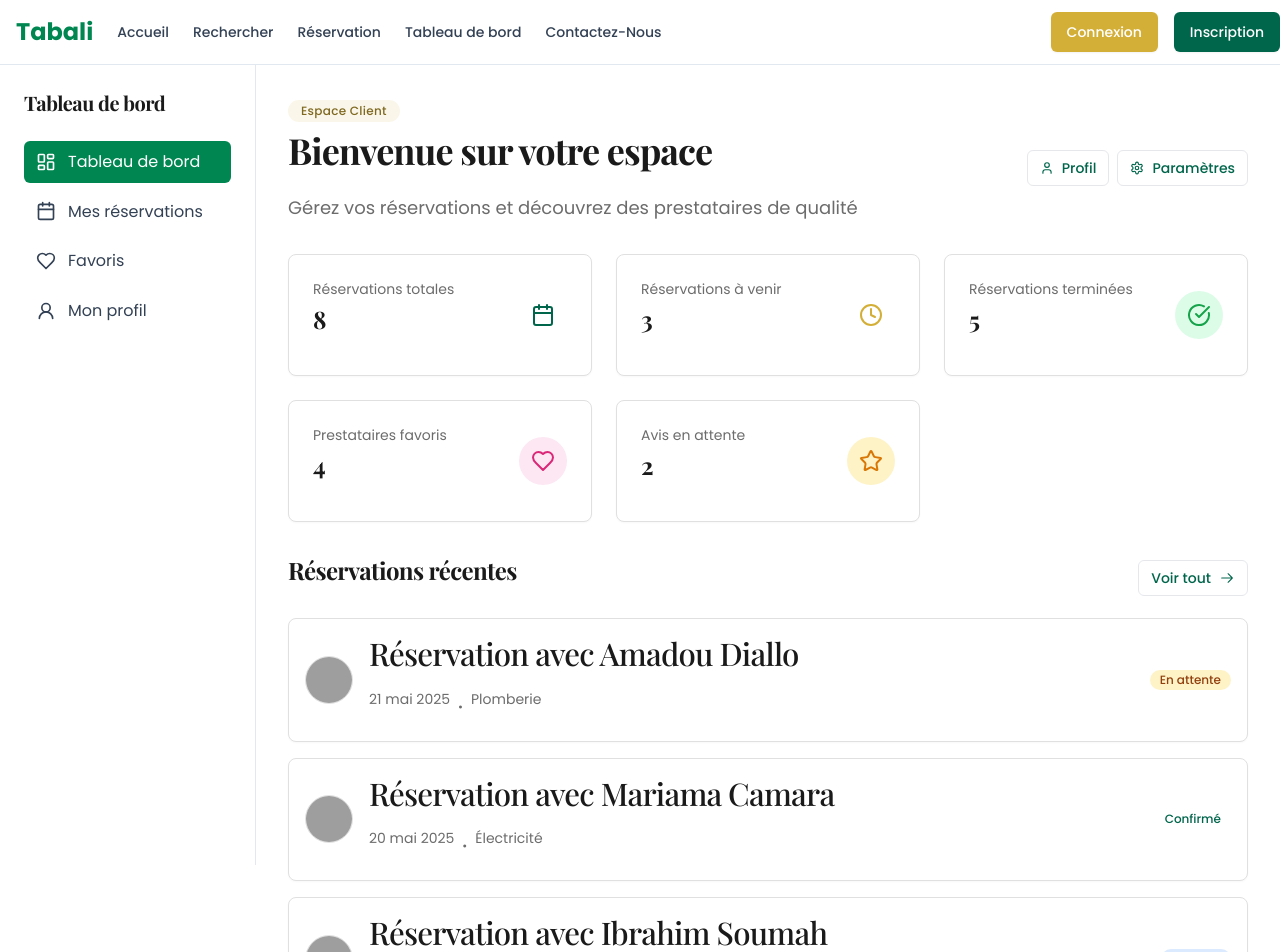
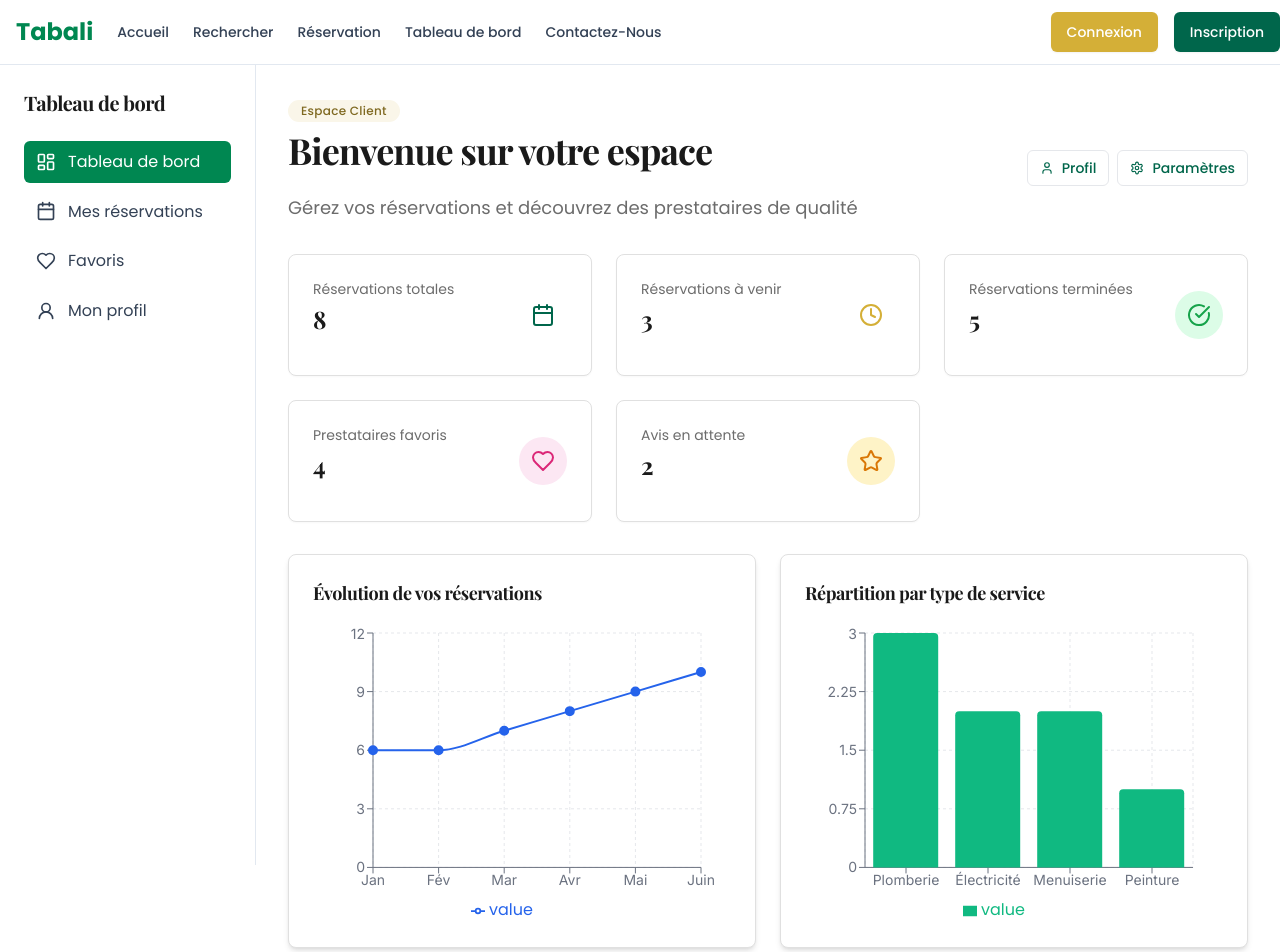
Before and after one commit to Jeanos2004/tabali, a Next.js app: page /dashboard in a window 1280 px wide. Shown: the top 952 px of the page. Built offline with nearby package versions, Linux system fonts and the light colour scheme; grey boxes are pictures that could not be loaded.

Commit message:
implementation des graphes dans le dashbord

```diff
--- a/src/app/(routes)/dashboard/page.tsx
+++ b/src/app/(routes)/dashboard/page.tsx
@@ -1,17 +1,18 @@
-"use client";
+'use client';
 
-import { useState, useEffect } from "react";
-import { Card, CardContent } from "@/components/ui/card";
-import { Button } from "@/components/ui/button";
-import { Badge } from "@/components/ui/badge";
-import Link from "next/link";
-import Image from "next/image";
-import { motion } from "framer-motion";
-import { MOCK_PROVIDERS } from "@/lib/constants";
-import { Calendar, Clock, Star, Heart, CheckCircle, User, Settings, Search } from "lucide-react";
+import { useState, useEffect } from 'react';
+import { Card, CardContent } from '@/components/ui/card';
+import { Button } from '@/components/ui/button';
+import { Badge } from '@/components/ui/badge';
+import Link from 'next/link';
+import Image from 'next/image';
+import { motion } from 'framer-motion';
+import { MOCK_PROVIDERS } from '@/lib/constants';
+import { Calendar, Clock, Star, Heart, CheckCircle, User, Settings, Search } from 'lucide-react';
+import DashboardCharts from '@/components/DashboardCharts';
 
 export default function DashboardPage() {
-  const [userType, setUserType] = useState<"client" | "provider" | "admin">("client");
+  const [userType, setUserType] = useState<'client' | 'provider' | 'admin'>('client');
   const [isLoading, setIsLoading] = useState(true);
   const [stats, setStats] = useState({
     bookings: 0,
@@ -25,16 +26,14 @@ export default function DashboardPage() {
   // Simuler un chargement de données
   useEffect(() => {
     const timer = setTimeout(() => {
-      // Vérifier si l'URL contient un paramètre userType
       const params = new URLSearchParams(window.location.search);
-      const typeParam = params.get("userType");
+      const typeParam = params.get('userType');
 
-      if (typeParam === "provider" || typeParam === "admin") {
+      if (typeParam === 'provider' || typeParam === 'admin') {
         setUserType(typeParam);
       }
 
-      // Générer des statistiques fictives selon le type d'utilisateur
-      if (typeParam === "provider") {
+      if (typeParam === 'provider') {
         setStats({
           bookings: 24,
           completed: 18,
@@ -43,7 +42,7 @@ export default function DashboardPage() {
           revenue: 1250000,
           pendingReviews: 3,
         });
-      } else if (typeParam === "admin") {
+      } else if (typeParam === 'admin') {
         setStats({
           bookings: 156,
           completed: 124,
@@ -108,14 +107,14 @@ export default function DashboardPage() {
         <div className="flex flex-col md:flex-row md:items-end md:justify-between gap-4 mb-2">
           <div>
             <Badge className="tabali-badge tabali-badge-secondary mb-2">
-              {userType === "client" ? "Espace Client" : userType === "provider" ? "Espace Prestataire" : "Administration"}
+              {userType === 'client' ? 'Espace Client' : userType === 'provider' ? 'Espace Prestataire' : 'Administration'}
             </Badge>
             <h1 className="text-3xl md:text-4xl font-bold tracking-tight font-tabali-serif text-tabali-foreground">
-              {userType === "client"
-                ? "Bienvenue sur votre espace"
-                : userType === "provider"
-                ? "Tableau de bord prestataire"
-                : "Tableau de bord administrateur"}
+              {userType === 'client'
+                ? 'Bienvenue sur votre espace'
+                : userType === 'provider'
+                ? 'Tableau de bord prestataire'
+                : 'Tableau de bord administrateur'}
             </h1>
           </div>
 
@@ -132,11 +131,11 @@ export default function DashboardPage() {
         </div>
 
         <p className="text-tabali-muted-foreground text-lg mb-6">
-          {userType === "client"
-            ? "Gérez vos réservations et découvrez des prestataires de qualité"
-            : userType === "provider"
-            ? "Gérez vos services et suivez vos réservations"
-            : "Supervisez l'activité de la plateforme et gérez les utilisateurs"}
+          {userType === 'client'
+            ? 'Gérez vos réservations et découvrez des prestataires de qualité'
+            : userType === 'provider'
+            ? 'Gérez vos services et suivez vos réservations'
+            : 'Supervisez l\'activité de la plateforme et gérez les utilisateurs'}
         </p>
       </motion.div>
 
@@ -194,7 +193,7 @@ export default function DashboardPage() {
           </Card>
         </motion.div>
 
-        {userType === "client" && (
+        {userType === 'client' && (
           <motion.div variants={item}>
             <Card className="border-tabali-border hover:shadow-md transition-all duration-300">
               <CardContent className="p-6">
@@ -212,7 +211,7 @@ export default function DashboardPage() {
           </motion.div>
         )}
 
-        {(userType === "provider" || userType === "admin") && (
+        {(userType === 'provider' || userType === 'admin') && (
           <motion.div variants={item}>
             <Card>
               <CardContent className="p-6">
@@ -261,14 +260,17 @@ export default function DashboardPage() {
         </motion.div>
       </motion.div>
 
+      {/* Ajout du composant DashboardCharts avec stats */}
+      <DashboardCharts userType={userType} stats={stats} />
+
       <div className="mb-8">
         <div className="flex items-center justify-between mb-4">
           <h2 className="text-2xl font-bold font-tabali-serif text-tabali-foreground">
-            {userType === "client"
-              ? "Réservations récentes"
-              : userType === "provider"
-              ? "Dernières demandes"
-              : "Dernières activités"}
+            {userType === 'client'
+              ? 'Réservations récentes'
+              : userType === 'provider'
+              ? 'Dernières demandes'
+              : 'Dernières activités'}
           </h2>
           <Link href="/dashboard/bookings">
             <Button variant="outline" size="sm" className="flex items-center gap-2 hover:bg-tabali-primary/10">
@@ -304,8 +306,8 @@ export default function DashboardPage() {
                         </div>
                       ) : (
                         <div className="w-full h-full bg-gradient-to-br from-tabali-primary to-tabali-secondary opacity-70 flex items-center justify-center text-white font-bold">
-                          {userType === "client" ?
-                            MOCK_PROVIDERS[index]?.name?.charAt(0) || "P" :
+                          {userType === 'client' ?
+                            MOCK_PROVIDERS[index]?.name?.charAt(0) || 'P' :
                             `C${index + 1}`
                           }
                         </div>
@@ -315,9 +317,9 @@ export default function DashboardPage() {
                       <div className="flex flex-col md:flex-row md:items-center md:justify-between gap-2">
                         <div>
                           <h3 className="font-medium text-tabali-foreground">
-                            {userType === "client"
+                            {userType === 'client'
                               ? `Réservation avec ${MOCK_PROVIDERS[index].name}`
-                              : userType === "provider"
+                              : userType === 'provider'
                               ? `Demande de Client ${index + 1}`
                               : `Réservation #${100 + index}`}
                           </h3>
@@ -325,15 +327,15 @@ export default function DashboardPage() {
                             <p className="text-sm text-tabali-muted-foreground">
                               {new Date(
                                 Date.now() - index * 24 * 60 * 60 * 1000
-                              ).toLocaleDateString("fr-FR", {
-                                year: "numeric",
-                                month: "long",
-                                day: "numeric",
+                              ).toLocaleDateString('fr-FR', {
+                                year: 'numeric',
+                                month: 'long',
+                                day: 'numeric',
                               })}
                             </p>
                             <span className="text-xs text-tabali-muted-foreground">•</span>
                             <p className="text-sm text-tabali-muted-foreground">
-                              {index === 0 ? "Plomberie" : index === 1 ? "Électricité" : "Menuiserie"}
+                              {index === 0 ? 'Plomberie' : index === 1 ? 'Électricité' : 'Menuiserie'}
                             </p>
                           </div>
                         </div>
@@ -341,17 +343,17 @@ export default function DashboardPage() {
                           <span
                             className={`inline-flex items-center rounded-full px-2.5 py-0.5 text-xs font-medium ${
                               index === 0
-                                ? "bg-amber-100 text-amber-800"
+                                ? 'bg-amber-100 text-amber-800'
                                 : index === 1
-                                ? "bg-tabali-primary/10 text-tabali-primary"
-                                : "bg-blue-100 text-blue-800"
+                                ? 'bg-tabali-primary/10 text-tabali-primary'
+                                : 'bg-blue-100 text-blue-800'
                             }`}
                           >
                             {index === 0
-                              ? "En attente"
+                              ? 'En attente'
                               : index === 1
-                              ? "Confirmé"
-                              : "Terminé"}
+                              ? 'Confirmé'
+                              : 'Terminé'}
                           </span>
                         </div>
                       </div>
@@ -364,7 +366,7 @@ export default function DashboardPage() {
         </motion.div>
       </div>
 
-      {userType === "client" && (
+      {userType === 'client' && (
         <div>
           <div className="flex items-center justify-between mb-4">
             <h2 className="text-2xl font-bold font-tabali-serif text-tabali-foreground">Prestataires recommandés</h2>
--- /dev/null
+++ b/src/components/DashboardCharts.tsx
@@ -0,0 +1,149 @@
+'use client';
+
+import { motion } from 'framer-motion';
+import { ResponsiveContainer, LineChart, Line, XAxis, YAxis, CartesianGrid, Tooltip, Legend, BarChart, Bar } from 'recharts';
+
+// Types pour les données
+interface ChartData {
+  lineChart: Array<{ month: string; value: number }>;
+  barChart: Array<{ service: string; value: number }>;
+}
+
+// Props pour le composant
+interface DashboardChartsProps {
+  userType: 'client' | 'provider' | 'admin';
+  stats: {
+    bookings: number;
+    completed: number;
+    upcoming: number;
+    favorites: number;
+    revenue: number;
+    pendingReviews: number;
+  };
+}
+
+// Générer des données pour les graphiques à partir de stats
+const generateChartData = (userType: 'client' | 'provider' | 'admin', stats: DashboardChartsProps['stats']): ChartData => {
+  // Générer des données pour la courbe (évolution mensuelle)
+  const months = ['Jan', 'Fév', 'Mar', 'Avr', 'Mai', 'Juin'];
+  const baseValue = userType === 'client' ? stats.bookings : stats.revenue / 100000; // Normaliser revenue pour l'échelle
+  const lineChart = months.map((month, index) => ({
+    month,
+    value: Math.round(baseValue * (0.7 + index * 0.1)), // Variation fictive
+  }));
+
+  // Générer des données pour le diagramme en barres (répartition par service)
+  const services = ['Plomberie', 'Électricité', 'Menuiserie', 'Peinture'];
+  const totalBookings = stats.bookings;
+  const barChart = services.map((service, index) => ({
+    service,
+    value: Math.round(totalBookings * (0.4 - index * 0.1)), // Répartition fictive
+  }));
+
+  return { lineChart, barChart };
+};
+
+// Animation pour les graphiques
+const container = {
+  hidden: { opacity: 0 },
+  show: {
+    opacity: 1,
+    transition: {
+      staggerChildren: 0.2,
+    },
+  },
+};
+
+const item = {
+  hidden: { opacity: 0, y: 20 },
+  show: { opacity: 1, y: 0 },
+};
+
+export default function DashboardCharts({ userType, stats }: DashboardChartsProps) {
+  const chartData = generateChartData(userType, stats);
+
+  return (
+    <>
+      <style>{`
+        .custom-chart .recharts-wrapper:focus,
+        .custom-chart .recharts-surface:focus,
+        .custom-chart .recharts-wrapper:focus-within,
+        .custom-chart .recharts-surface:focus-within,
+        .custom-chart .recharts-cartesian-layer:focus,
+        .custom-chart .recharts-cartesian-layer:focus-within,
+        .custom-chart .recharts-cartesian-layer * {
+          outline: none !important;
+          border: 1px solid #4ade80 !important;
+          border-radius: 8px;
+          outline-offset: 2px;
+        }
+      `}</style>
+      <motion.div
+        variants={container}
+        initial="hidden"
+        animate="show"
+        className="grid grid-cols-1 lg:grid-cols-2 gap-6 mb-8"
+      >
+        {/* Graphique en courbes */}
+        <motion.div variants={item}>
+          <div className="bg-white p-6 rounded-lg shadow-md border border-tabali-border hover:shadow-lg transition-all duration-300 custom-chart">
+            <h2 className="text-lg font-bold font-tabali-serif text-tabali-foreground mb-4">
+              {userType === 'client' ? 'Évolution de vos réservations' : userType === 'provider' ? 'Évolution des revenus' : 'Évolution des réservations'}
+            </h2>
+            <ResponsiveContainer width="100%" height={300}>
+              <LineChart data={chartData.lineChart} margin={{ top: 10, right: 30, left: 0, bottom: 0 }}>
+                <CartesianGrid strokeDasharray="3 3" stroke="#e5e7eb" />
+                <XAxis dataKey="month" stroke="#6b7280" fontSize={14} fontFamily="Inter, sans-serif" />
+                <YAxis stroke="#6b7280" fontSize={14} fontFamily="Inter, sans-serif" />
+                <Tooltip
+                  contentStyle={{
+                    backgroundColor: '#fff',
+                    border: '1px solid #e5e7eb',
+                    borderRadius: '8px',
+                    boxShadow: '0 2px 4px rgba(0,0,0,0.1)',
+                    fontFamily: 'Inter, sans-serif',
+                  }}
+                />
+                <Legend />
+                <Line
+                  type="monotone"
+                  dataKey="value"
+                  stroke="#2563eb" // tabali-primary
+                  strokeWidth={2}
+                  dot={{ fill: '#2563eb', r: 4 }}
+                />
+              </LineChart>
+            </ResponsiveContainer>
+          </div>
+        </motion.div>
+
+        {/* Graphique en barres */}
+        <motion.div variants={item}>
+          <div className="bg-white p-6 rounded-lg shadow-md border border-tabali-border hover:shadow-lg transition-all duration-300 custom-chart">
+            <h2 className="text-lg font-bold font-tabali-serif text-tabali-foreground mb-4">
+              Répartition par type de service
+            </h2>
+            <ResponsiveContainer width="100%" height={300}>
+              <BarChart data={chartData.barChart} margin={{ top: 10, right: 30, left: 0, bottom: 0 }}>
+                <CartesianGrid strokeDasharray="3 3" stroke="#e5e7eb" />
+                <XAxis dataKey="service" stroke="#6b7280" fontSize={14} fontFamily="Inter, sans-serif" />
+                <YAxis stroke="#6b7280" fontSize={14} fontFamily="Inter, sans-serif" />
+                <Tooltip
+                  contentStyle={{
+                    backgroundColor: '#fff',
+                    border: '1px solid #e5e7eb',
+                    borderRadius: '8px',
+                    boxShadow: '0 2px 4px rgba(0,0,0,0.1)',
+                    fontFamily: 'Inter, sans-serif',
+                  }}
+                />
+                <Legend />
+                <Bar dataKey="value" fill="#10b981" radius={[4, 4, 0, 0]} /> {/* tabali-secondary */}
+              </BarChart>
+            </ResponsiveContainer>
+          </div>
+        </motion.div>
+      </motion.div>
+    </>
+  );
+}
--- a/src/components/profile/ProviderHeader.tsx
+++ b/src/components/profile/ProviderHeader.tsx
@@ -1,18 +1,20 @@
 'use client'
 
-import { Star } from 'lucide-react'
-import { Badge } from '@/components/ui/badge'
+import React from "react"
 
-interface ProviderHeaderProps {
-  provider: {
-    name: string
-    rating: number
-    services: string[]
-    description: string
-  }
+type Provider = {
+  name: string
+  rating: number
+  reviewCount: number
+  services: string[]
+  description: string
 }
 
-export function ProviderHeader({ provider }: ProviderHeaderProps) {
+type ProviderHeaderProps = {
+  provider: Provider
+}
+
+export const ProviderHeader = ({ provider }: ProviderHeaderProps) => {
   return (
     <div className="flex flex-col md:flex-row gap-6 items-start md:items-center mb-8">
       <div className="w-24 h-24 rounded-full overflow-hidden bg-slate-200 flex-shrink-0">
@@ -21,14 +23,30 @@ export function ProviderHeader({ provider }: ProviderHeaderProps) {
       <div>
         <h1 className="text-3xl md:text-4xl font-bold mb-2">{provider.name}</h1>
         <div className="flex items-center gap-1 text-sm text-slate-500 mb-2">
-          <Star className="w-4 h-4 fill-yellow-400 text-yellow-400" />
-          {provider.rating.toFixed(1)} / 5
+          <svg
+            xmlns="http://www.w3.org/2000/svg"
+            width="24"
+            height="24"
+            viewBox="0 0 24 24"
+            fill="none"
+            stroke="currentColor"
+            strokeWidth="2"
+            strokeLinecap="round"
+            strokeLinejoin="round"
+            className="h-4 w-4 text-[#FCD116]"
+          >
+            <polygon points="12 2 15.09 8.26 22 9.27 17 14.14 18.18 21.02 12 17.77 5.82 21.02 7 14.14 2 9.27 8.91 8.26 12 2"></polygon>
+          </svg>
+          <span>{provider.rating} ({provider.reviewCount} avis)</span>
         </div>
         <div className="flex flex-wrap gap-2 mb-4">
-          {provider.services.map((service, idx) => (
-            <Badge key={idx} variant="secondary">
+          {provider.services.map((service) => (
+            <span
+              key={service}
+              className="inline-flex items-center rounded-full border px-2.5 py-0.5 text-xs font-semibold transition-colors focus:outline-none focus:ring-2 focus:ring-slate-950 focus:ring-offset-2 border-transparent bg-[#008751]/10 text-[#008751]"
+            >
               {service}
-            </Badge>
+            </span>
           ))}
         </div>
         <p className="text-slate-700">{provider.description}</p>
```
Also changed, not shown: package.json (+5 -2 lines), 1 other file (tests, documents, lock files or other folders).
